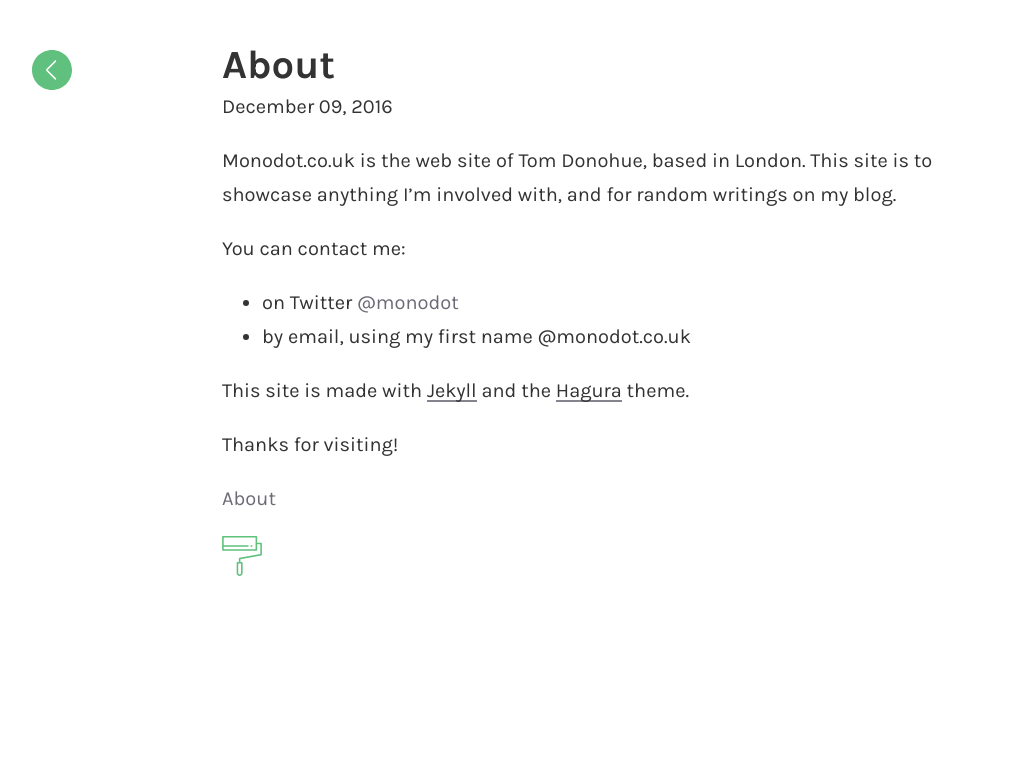
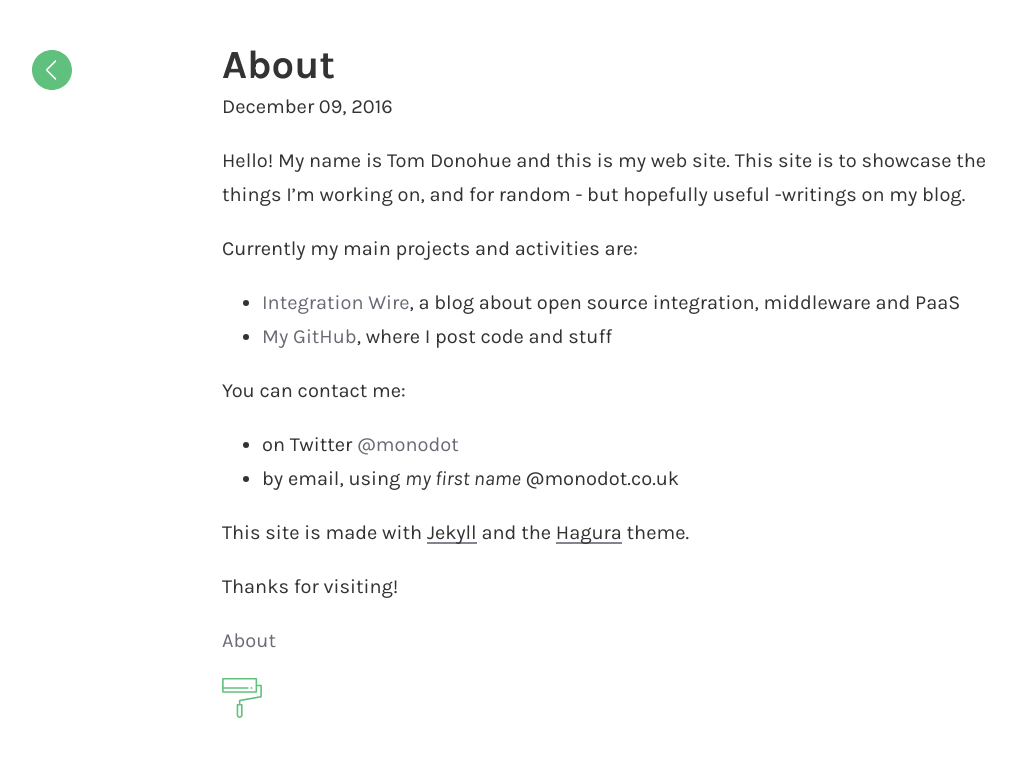
Before and after one commit to monodot/monodot-co-uk, a Jekyll site: the page built from about.md, in a window 1280 px wide. Shown: the top 757 px of the page, without its empty margins (18-1034 px from the left). Built offline with Jekyll 4.4.1, drawn with Linux system fonts in a browser that asks for light colours; comment, search, counter and statistics services are not loaded.

Commit message:
Added IW as a project

```diff
--- a/about.md
+++ b/about.md
@@ -4,12 +4,17 @@ layout: post
 date: 2016-12-09
 ---
 
-Monodot.co.uk is the web site of Tom Donohue, based in London. This site is to showcase anything I’m involved with, and for random writings on my blog.
+Hello! My name is Tom Donohue and this is my web site. This site is to showcase the things I’m working on, and for random - but hopefully useful -writings on my blog.
+
+Currently my main projects and activities are:
+
+- [Integration Wire](https://integrationwire.com), a blog about open source integration, middleware and PaaS
+- [My GitHub](https://github.com/monodot), where I post code and stuff
 
 You can contact me:
 
 - on Twitter [@monodot](https://twitter.com/monodot)
-- by email, using my first name @monodot.co.uk
+- by email, using _my first name_ @monodot.co.uk
 
 This site is made with [Jekyll](https://jekyllrb.com/) and the [Hagura](http://webjeda.com/hagura) theme.
 
```
